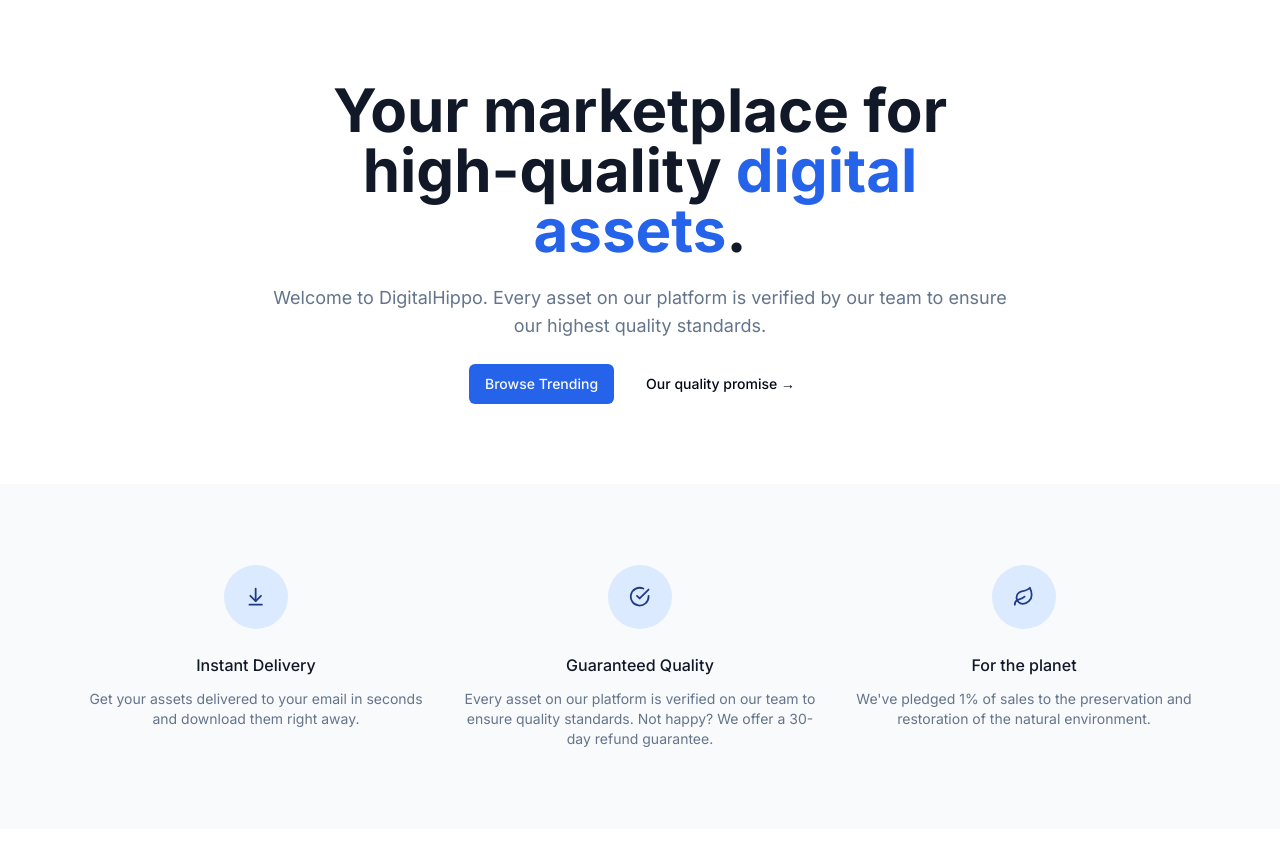
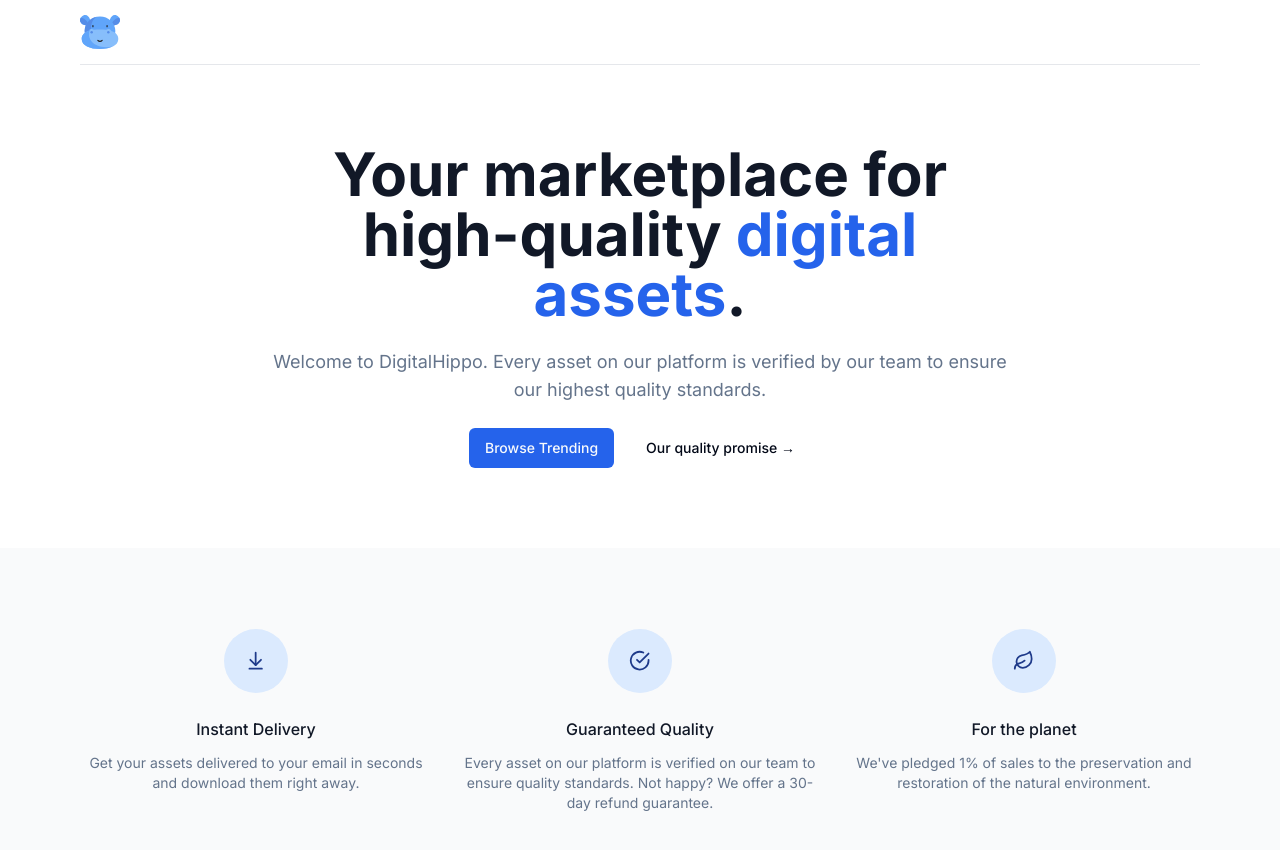
Before and after one commit to estuhub/digital-hippo, a Next.js app: page / in a window 1280 px wide. Shown: the top 850 px of the page. Before the commit the page ends 829 px from the top, so only its background shows below. Built offline with nearby package versions, Linux system fonts and the light colour scheme.

Commit message:
create Icons component

```diff
--- a/src/app/layout.tsx
+++ b/src/app/layout.tsx
@@ -2,6 +2,7 @@
 import { Inter } from "next/font/google";
 import "./globals.css";
 import { cn } from "@/lib/utils";
+import Navbar from "@/components/Navbar";
 
 const inter = Inter({ subsets: ["latin"] });
 
@@ -21,6 +22,7 @@
         className={cn("relative h-full font-sans antialiased", inter.className)}
       >
         <main className="relative flex flex-col min-h-screen">
+          <Navbar />
           <div className="flex-grow flex-1">{children}</div>
         </main>
       </body>
--- /dev/null
+++ b/src/components/Icons.tsx
@@ -0,0 +1,89 @@
+import { LucideProps } from "lucide-react";
+
+export const Icons = {
+  logo: (props: LucideProps) => (
+    <svg {...props} viewBox="0 0 512 512">
+      <g>
+        <path
+          d="M105.67 56.012c24.601 24.601 41.244 81.13 16.643 105.731s-81.13 7.958-105.731-16.643-20.623-60.509 3.978-85.11 60.509-28.579 85.11-3.978z"
+          fill="#60a5fa"
+          data-original="#abdfeb"
+          opacity="1"
+        ></path>
+        <path
+          d="M111.097 169.375c-9.754-53.933-61.535-93.098-102.131-94.531-13.495 22.793-12.381 50.26 7.615 70.256 21.368 21.367 66.817 36.724 94.516 24.275z"
+          fill="#558ce7"
+          data-original="#8bcdd8"
+          opacity="1"
+        ></path>
+        <path
+          d="M406.33 56.012c-24.601 24.601-41.244 81.13-16.643 105.731s81.13 7.958 105.731-16.643 20.623-60.509-3.978-85.11-60.509-28.579-85.11-3.978z"
+          fill="#60a5fa"
+          data-original="#abdfeb"
+          opacity="1"
+        ></path>
+        <path
+          d="M400.903 169.375c9.754-53.933 61.535-93.098 102.13-94.531 13.495 22.793 12.381 50.26-7.615 70.256-21.367 21.367-66.816 36.724-94.515 24.275z"
+          fill="#558ce7"
+          data-original="#8bcdd8"
+          opacity="1"
+        ></path>
+        <ellipse
+          cx="256"
+          cy="244.04"
+          rx="196.34"
+          ry="186.42"
+          fill="#60a5fa"
+          data-original="#abdfeb"
+          opacity="1"
+        ></ellipse>
+        <path
+          d="M165.588 196.685a7.5 7.5 0 0 1-7.5-7.5v-15.008a7.5 7.5 0 0 1 15 0v15.008a7.5 7.5 0 0 1-7.5 7.5zM346.412 196.685a7.5 7.5 0 0 1-7.5-7.5v-15.008a7.5 7.5 0 0 1 15 0v15.008a7.5 7.5 0 0 1-7.5 7.5z"
+          fill="#222222"
+          data-original="#464d59"
+          opacity="1"
+        ></path>
+        <path
+          d="M212.03 62.322c-87.266 18.957-152.372 93.12-152.372 181.723 0 102.957 87.905 186.42 196.342 186.42 19.952 0 39.204-2.835 57.346-8.087C85.074 329.977 119.169 118.281 212.03 62.322z"
+          fill="#558ce7"
+          data-original="#8bcdd8"
+          opacity="1"
+        ></path>
+        <path
+          d="M409.201 247.067c-3.993-1.525-7.205-4.522-9.287-8.256-7.292-13.082-21.262-21.931-37.303-21.931a42.466 42.466 0 0 0-25.912 8.775c-2.706 2.072-6.138 2.964-9.522 2.563-22.448-2.662-46.36-3.941-71.178-3.941-24.818 0-48.73 1.279-71.178 3.941-3.384.401-6.816-.491-9.522-2.563a42.466 42.466 0 0 0-25.912-8.775c-16.04 0-30.01 8.85-37.303 21.931-2.081 3.734-5.293 6.731-9.287 8.256-49.69 18.976-81.141 50.52-81.141 97.301 0 85.459 104.919 128.202 234.342 128.202S490.34 429.827 490.34 344.368c.002-46.782-31.448-78.325-81.139-97.301z"
+          fill="#87befb"
+          data-original="#b9e8ef"
+          opacity="1"
+        ></path>
+        <path
+          d="M256 383.302a44.19 44.19 0 0 1-33.317-15.175 7.5 7.5 0 0 1 11.309-9.855 29.192 29.192 0 0 0 22.009 10.03 29.195 29.195 0 0 0 22.009-10.03 7.501 7.501 0 0 1 11.309 9.855A44.197 44.197 0 0 1 256 383.302z"
+          fill="#222222"
+          data-original="#464d59"
+          opacity="1"
+        ></path>
+        <circle
+          cx="149.39"
+          cy="259.56"
+          r="15.519"
+          fill="#558ce7"
+          data-original="#8bcdd8"
+          opacity="1"
+        ></circle>
+        <circle
+          cx="362.61"
+          cy="259.56"
+          r="15.519"
+          fill="#558ce7"
+          data-original="#8bcdd8"
+          opacity="1"
+        ></circle>
+        <path
+          d="M416.18 443.185c-246.851 43.269-311.115-113.303-300.169-158.197.615-2.522.695-5.142.379-7.719-2.455-20.031 5.053-45.274 18.266-57.764a42.819 42.819 0 0 0-22.705 19.548c-2.002 3.647-5.171 6.496-9.059 7.978-49.745 18.972-81.235 50.526-81.235 97.337 0 85.459 104.919 128.202 234.342 128.202 61.953 0 118.279-9.801 160.181-29.385z"
+          fill="#60a5fa"
+          data-original="#abdfeb"
+          opacity="1"
+        ></path>
+      </g>
+    </svg>
+  ),
+};
--- /dev/null
+++ b/src/components/Navbar.tsx
@@ -0,0 +1,27 @@
+import Link from "next/link";
+import MaxWidthWrapper from "./MaxWidthWrapper";
+import { Icons } from "./Icons";
+
+const Navbar = () => {
+  return (
+    <div className="bg-white sticky z-50 top-0 inset-x-0 h-16">
+      <header className="relative bg-white">
+        <MaxWidthWrapper>
+          <div className="border-b border-gray-200">
+            <div className="flex h-16 items-center">
+              {/* TODO: Mobile Nav */}
+
+              <div className="ml-4 flex lg:ml-0">
+                <Link href="/">
+                  <Icons.logo className="h-10 w-10" />
+                </Link>
+              </div>
+            </div>
+          </div>
+        </MaxWidthWrapper>
+      </header>
+    </div>
+  );
+};
+
+export default Navbar;
```
